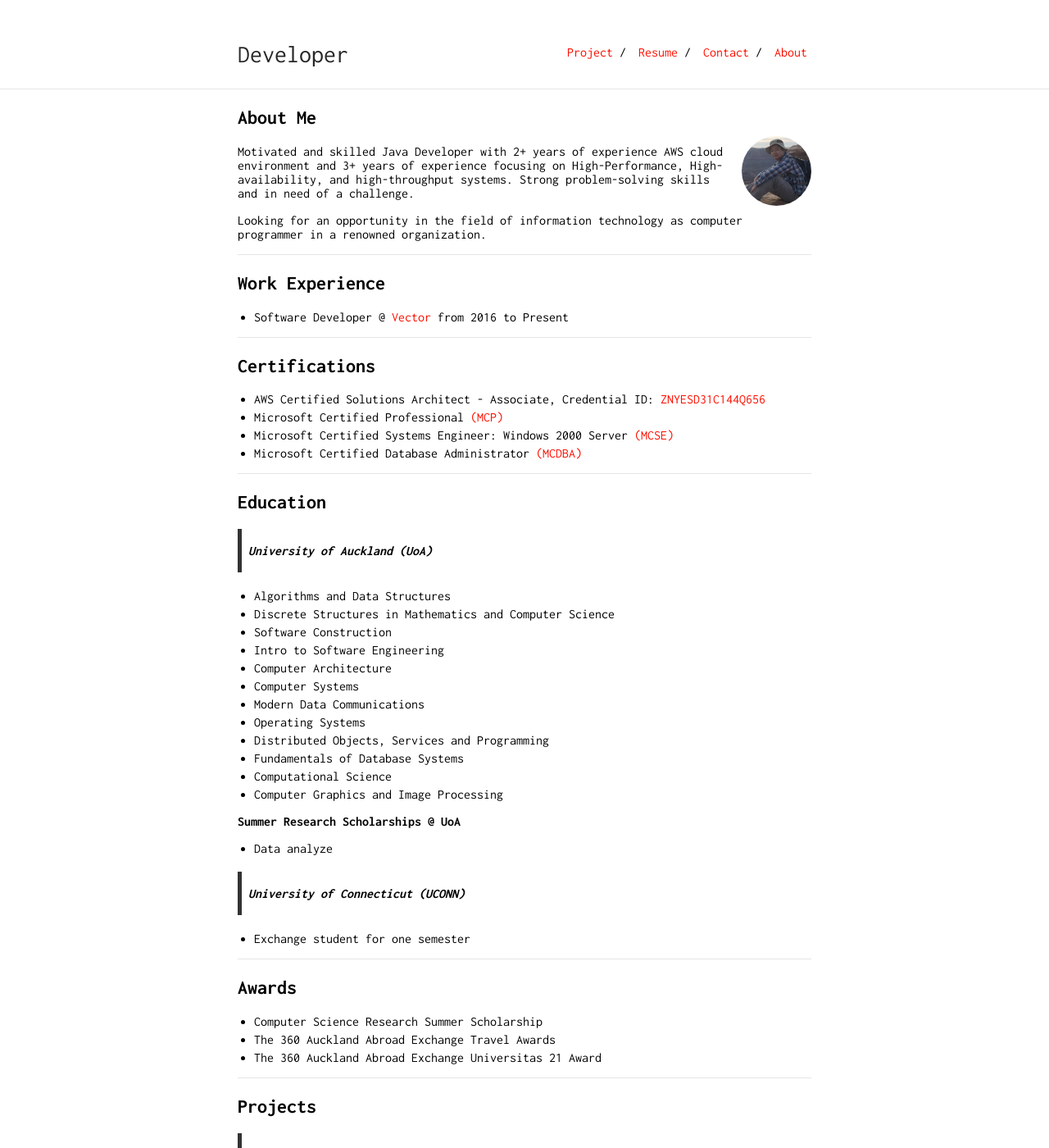
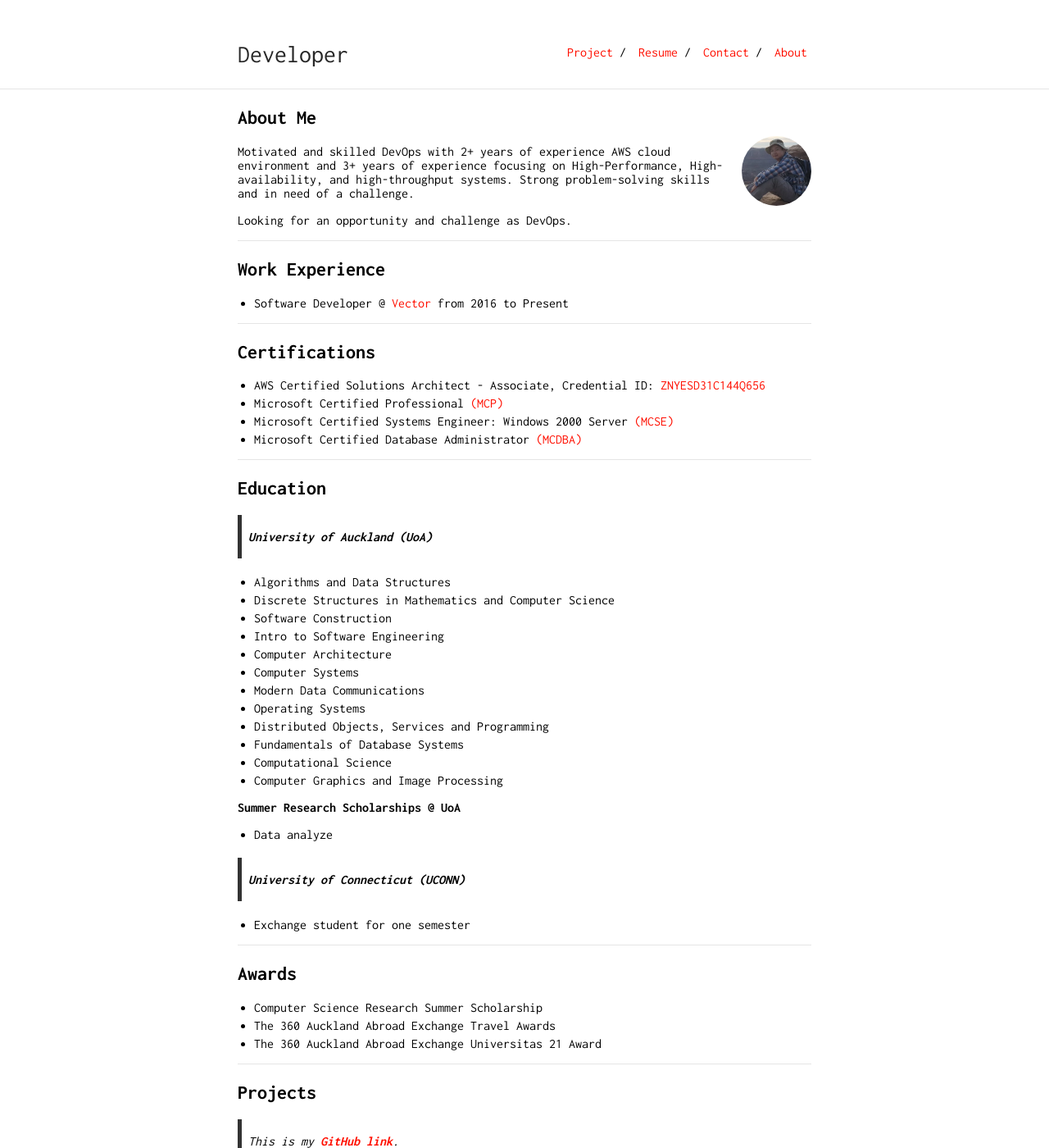
Before and after one commit to hche608/hche608.github.io, a Jekyll site: the page built from index.md, in a window 1280 px wide and 1400 px high. Shown: the whole window at 82% size. Built offline with Jekyll 4.4.1, drawn with Linux system fonts in a browser that asks for light colours; our own code applies the rules of GitHub Pages for plain Markdown files; some of the changed text lies outside the part shown.

Commit message:
update my bio

```diff
--- a/index.md
+++ b/index.md
@@ -6,9 +6,9 @@ layout: default
 
 <img class="profile-picture" src="me.webp">
 
-Motivated and skilled Java Developer with 2+ years of experience AWS cloud environment and 3+ years of experience focusing on High-Performance, High-availability, and high-throughput systems. Strong problem-solving skills and in need of a challenge.
+Motivated and skilled DevOps with 2+ years of experience AWS cloud environment and 3+ years of experience focusing on High-Performance, High-availability, and high-throughput systems. Strong problem-solving skills and in need of a challenge.
 
-Looking for an opportunity in the field of information technology as computer programmer in a renowned organization.
+Looking for an opportunity and challenge as DevOps.
 
 ---
 
```
Also changed, not shown: other parts of index.md (+7 -7 lines), contact.md (+0 -2 lines).
